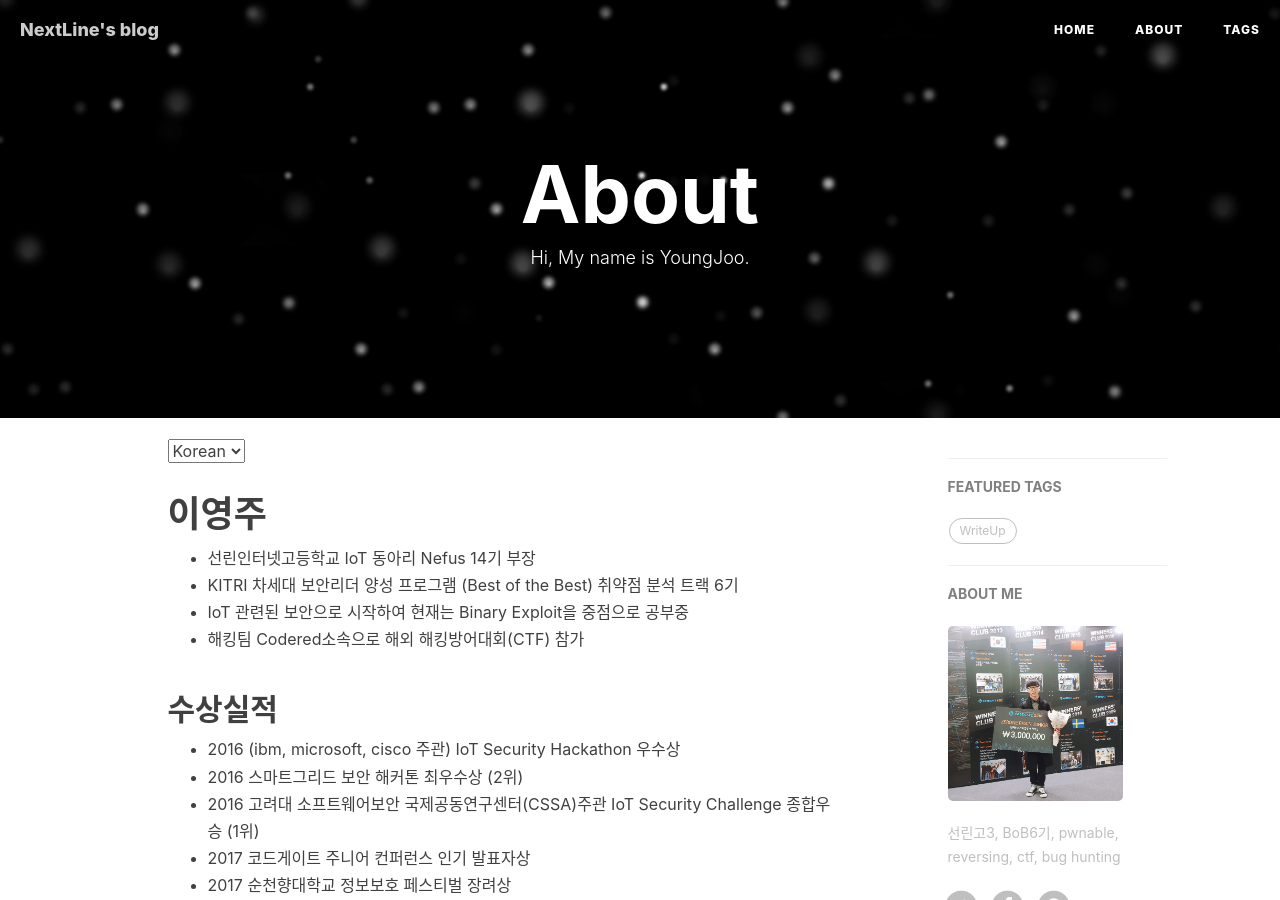
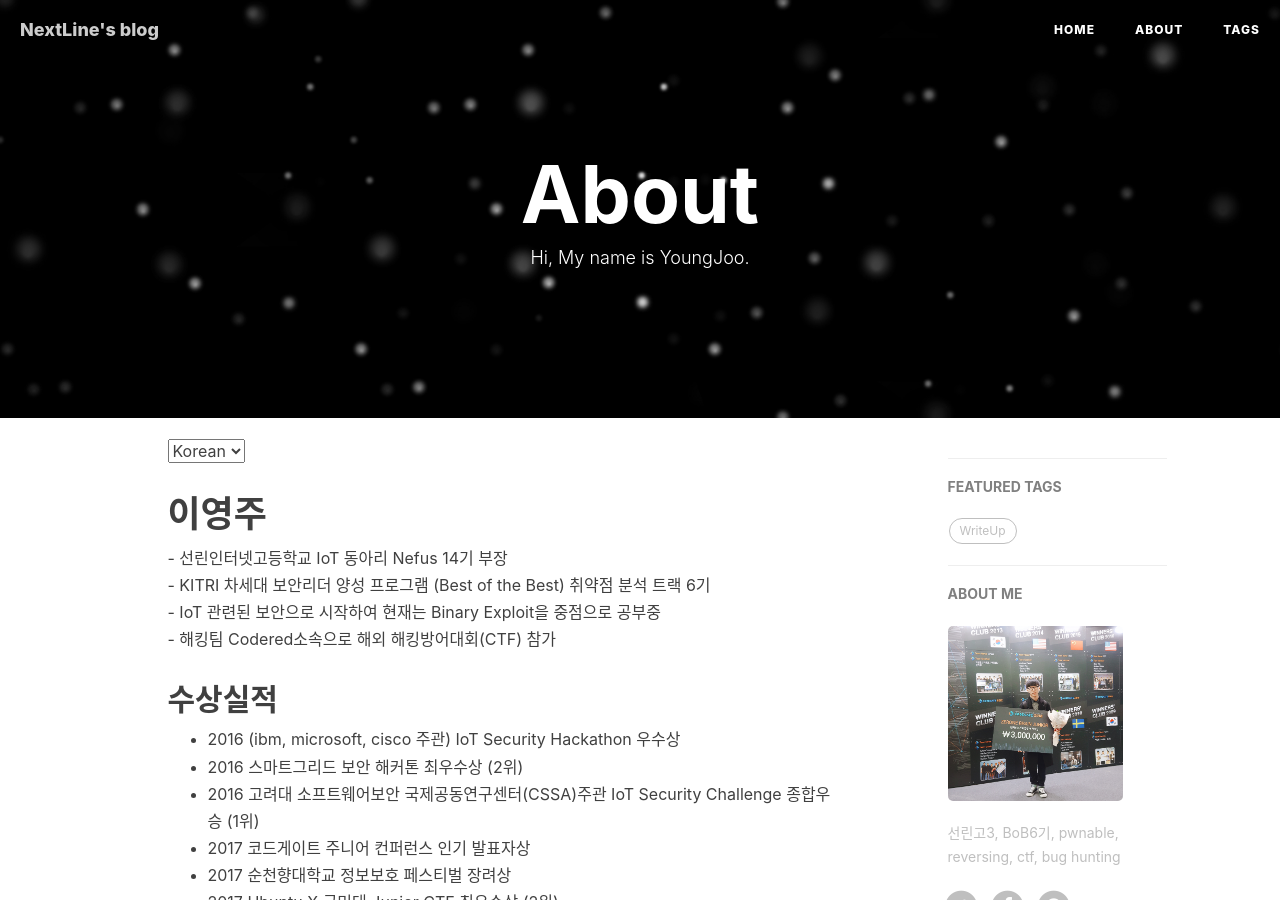
Before and after one commit to LYoungJoo/lyoungjoo.github.io, a Jekyll site: the page built from about.html, in a window 1280 px wide and 900 px high. Built offline with Jekyll 4.4.1, drawn with Linux system fonts in a browser that asks for light colours; nearby versions of some CDN libraries; comment, search, counter and statistics services are not loaded.

Commit message:
Update about.html

```diff
--- a/about.html
+++ b/about.html
@@ -15,13 +15,13 @@ header-img: "img/home-bg.jpg"
 <div class="zh post-container">
 
 <h1>이영주</h1>
-<ul>
-<li>선린인터넷고등학교 IoT 동아리 Nefus 14기 부장</li>
-<li>KITRI 차세대 보안리더 양성 프로그램 (Best of the Best) 취약점 분석 트랙 6기</li>
-<li>IoT 관련된 보안으로 시작하여 현재는 Binary Exploit을 중점으로 공부중</li>
-<li>해킹팀 Codered소속으로 해외 해킹방어대회(CTF) 참가</li>
 
-</ul>
+- 선린인터넷고등학교 IoT 동아리 Nefus 14기 부장 <br>
+- KITRI 차세대 보안리더 양성 프로그램 (Best of the Best) 취약점 분석 트랙 6기<br>
+- IoT 관련된 보안으로 시작하여 현재는 Binary Exploit을 중점으로 공부중<br>
+- 해킹팀 Codered소속으로 해외 해킹방어대회(CTF) 참가<br>
+
+
 <h2>수상실적</h2>
 <ul>
 <li>2016 (ibm, microsoft, cisco 주관) IoT Security Hackathon 우수상</li>
```
